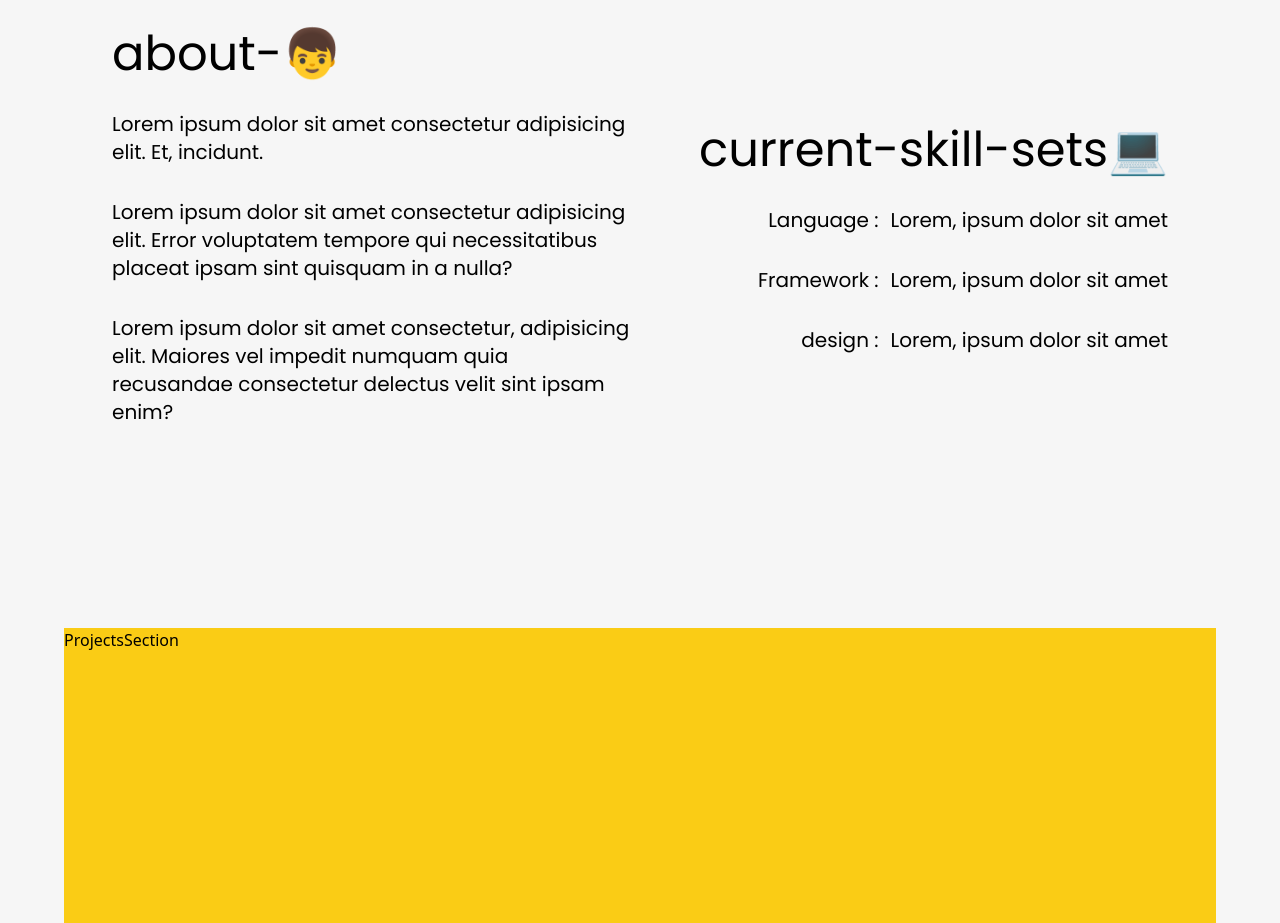
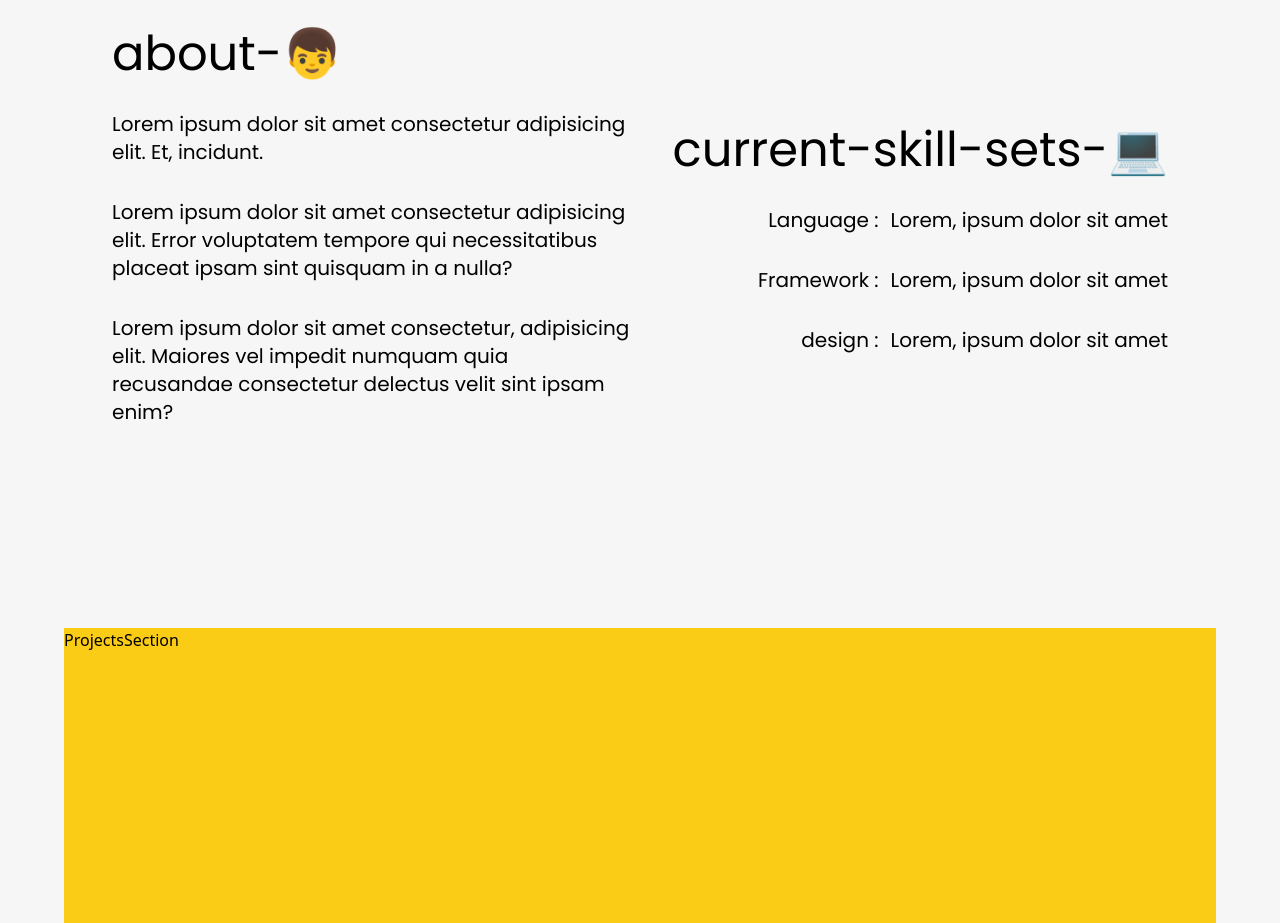
Before and after one commit to iamadityamall/personal-portfolio, a React (Create React App) app: page / in a window 1280 px wide. Shown: the part 1020-1943 px from the top of the page. Built offline with nearby package versions, Linux system fonts and the light colour scheme.

Commit message:
skill set updated

```diff
--- a/src/components/Home/AboutSection.jsx
+++ b/src/components/Home/AboutSection.jsx
@@ -26,7 +26,7 @@ const About = () => {
 
       {/* Skill Section */}
       <section className="flex flex-col space-y-5 w-[80vw] mx-auto md:items-end xl:text-xl font-Poppins xl:space-y-8">
-        <h1 className="text-2xl xl:text-5xl">current-skill-sets💻</h1>
+        <h1 className="text-2xl xl:text-5xl">current-skill-sets-💻</h1>
         <div className="flex space-x-3 items-center justify-center">
           <h3>Language :</h3>
           <p>Lorem, ipsum dolor sit amet</p>
```
